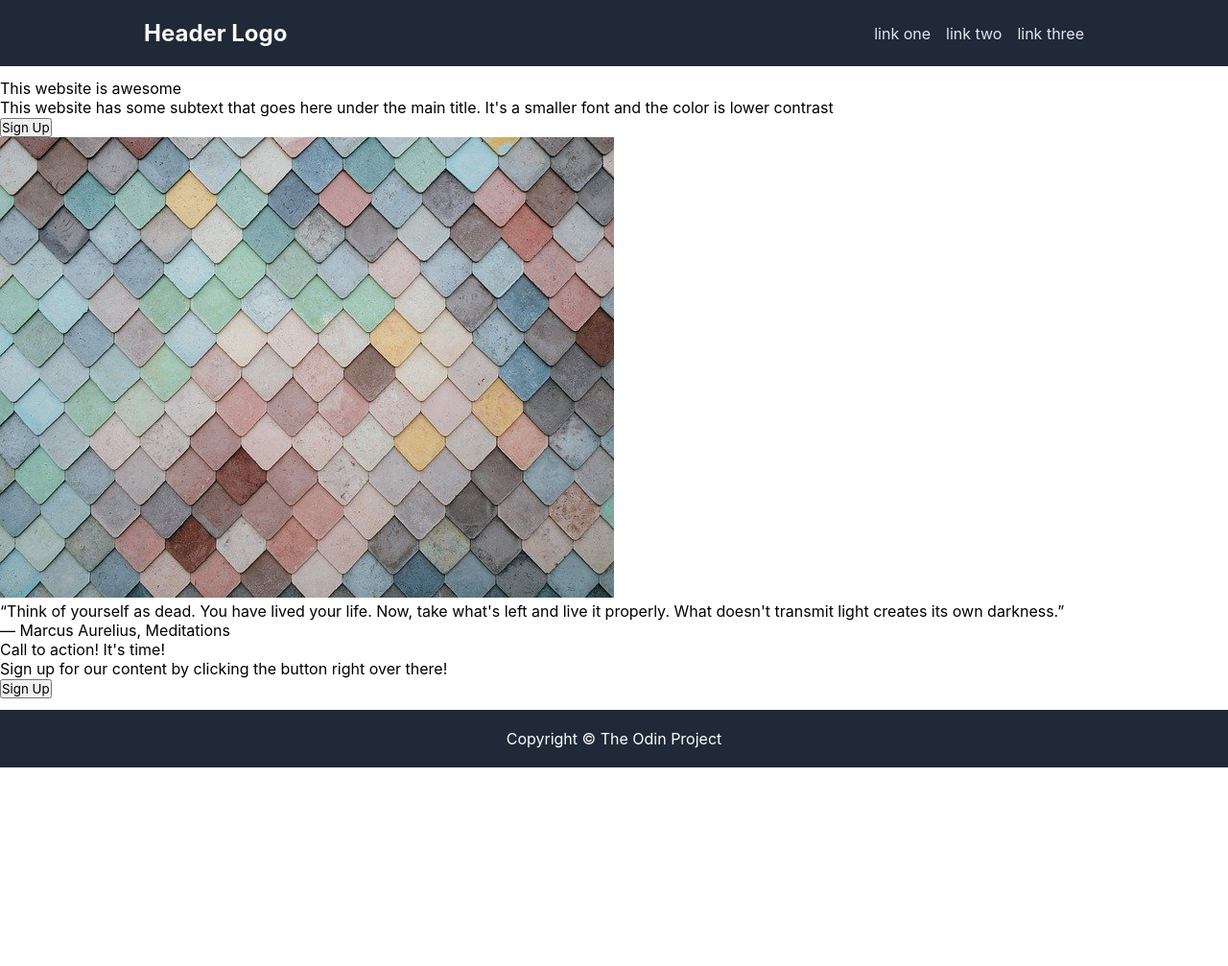
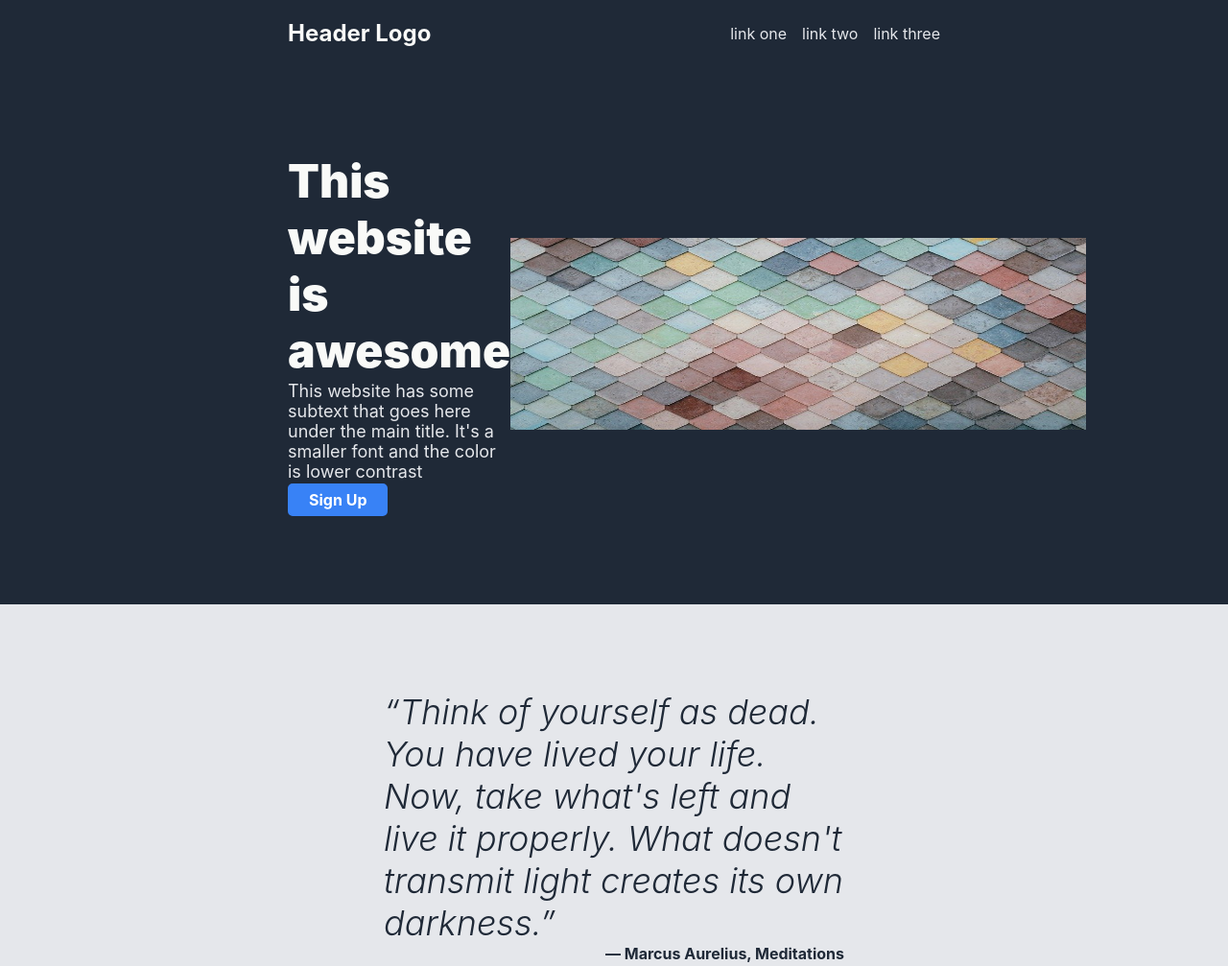
Before and after one commit to amangoswami679/landing-page, a plain HTML site: page index.html in a window 1280 px wide. Shown: the top 1007 px of the page at 96% size. Before the commit the page ends 800 px from the top, so only its background shows below. Drawn offline with Linux system fonts and the light colour scheme.

Commit message:
Modify css file to add and update styles

```diff
--- a/styles.css
+++ b/styles.css
@@ -1,10 +1,11 @@
 *{
+    box-sizing: border-box;
     margin: 0;
     padding: 0;
     font-family: Inter,Helvetica Neue,Helvetica,Arial,sans-serif;
 }
 body{
-    height: 100vh;
+    /*height: 100vh;*/
     display: flex;
     flex-direction: column;
     justify-content: space-between;
@@ -18,7 +19,7 @@ body{
 .header{
     justify-content: space-between;
     align-items: center;
-    padding: 20px 150px;
+    padding: 20px 300px;
 }
 .footer{
     align-items: center;
@@ -39,3 +40,85 @@ a{
     text-decoration: none;
     color: #e5e7eb;
 }
+.content{
+    display: flex;
+    flex-direction: column;
+    justify-content: space-between;
+}
+.hero-main{
+    background-color: #1F2937;
+    display: flex;
+    padding: 90px 300px;
+    width: 100%;
+    align-items: center;
+    justify-content: space-between;
+}
+.hero-main-text{
+    width: 40%;
+}
+.hero-main-text > *{
+    margin-bottom: 2px;
+}
+.super{
+    font-weight: 900;
+    font-size: 48px;
+    color: #f9faf8;
+}
+.sub{
+    font-size: 18px;
+    color: #e5e7eb;
+}
+.img-placeholder{
+    width: 600px;
+    height: 200px;
+}
+.quote{
+    background-color: #e5e7eb;
+    font-size: 36px;
+    font-weight: 300;
+    font-style: italic;
+    color: #1F2937;
+    padding: 90px 400px;
+}
+#author{
+    text-align: right;
+    font-weight: 700;
+    font-style: normal;
+    font-size: medium;
+}
+.cta{
+    display: flex;
+    align-items: center;
+    justify-content: center;
+    padding: 90px 300px;
+}
+.cta-main{
+    display: flex;
+    background-color: #3882f6;
+    padding: 45px 100px;
+    width: 100%;
+    align-items: center;
+    justify-content: space-between;
+    border-radius: 7px;
+}
+.cta-main-left{
+    color: white;
+    display: flex;
+    flex-direction: column;
+}
+.cta-main-left>#p1{
+    font-weight: bolder;
+}
+.cta-main-right>.btn{
+    border-color: white;
+}
+.btn{
+    background-color: #3882f6;
+    border-radius: 5px;
+    padding: 5px 20px;
+    color: #ffffff;
+    border-style: solid;
+    border-color: #3882f6;
+    font-weight: bolder;
+    font-size: 16px;
+}
```
